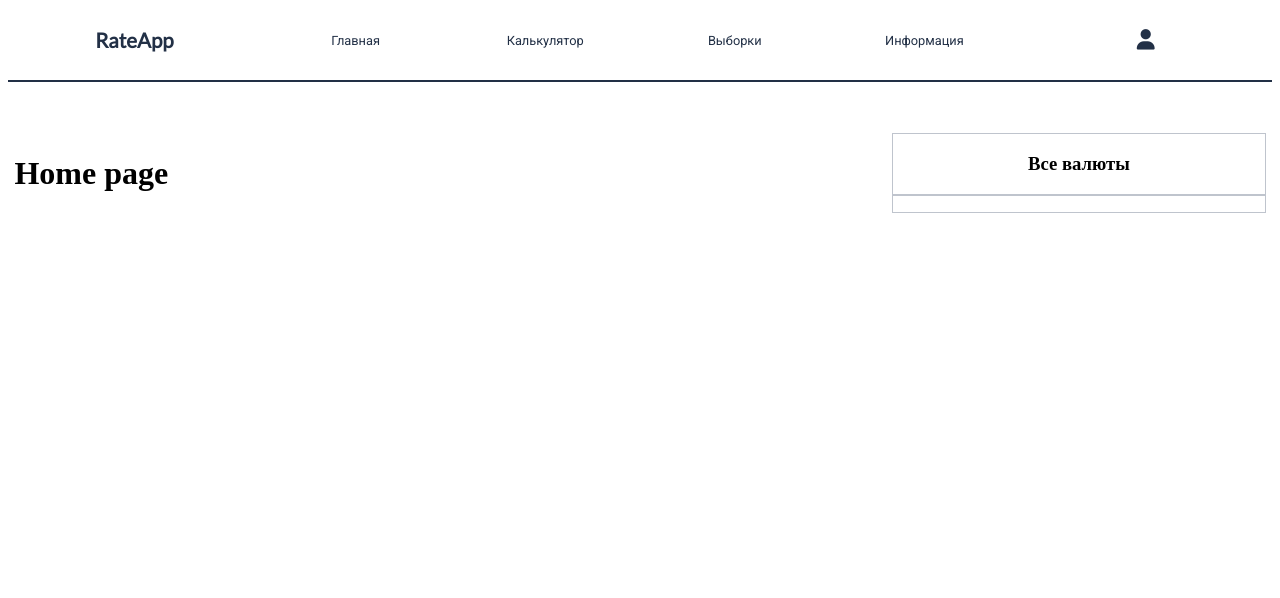
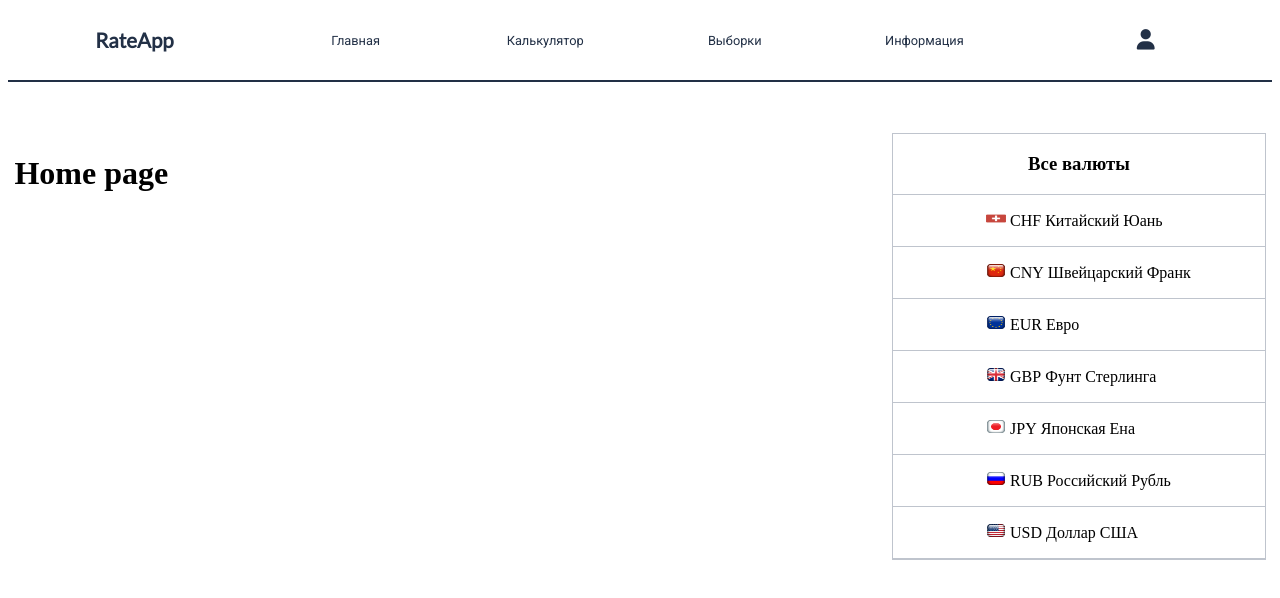
Before and after one commit to haliivi/react_exchange_rates, a React (Create React App) app: page / in a window 1280 px wide. Shown: the top 598 px of the page. Built offline with nearby package versions, Linux system fonts and the light colour scheme.

Commit message:
Wrap App component to RateContext.

```diff
--- a/src/App.jsx
+++ b/src/App.jsx
@@ -1,6 +1,7 @@
 import { Component } from 'react';
 import './App.scss';
 import Layout from './components/Layout/Layout';
+import { RateContext } from './context/RateContext'
 import CHF from './image/CHF.png'
 import CNY from './image/CNY.png'
 import EUR from './image/EUR.png'
@@ -29,7 +30,11 @@
     }
 
     render () {
-        return <Layout />
+        return (
+            <RateContext.Provider value={{state: this.state}}>
+                <Layout />
+            </RateContext.Provider>
+        )
     }
 }
 
--- a/src/components/Sidebar/Sidebar.jsx
+++ b/src/components/Sidebar/Sidebar.jsx
@@ -1,6 +1,9 @@
-import './Sidebar.scss'
+import { RateContext } from '../../context/RateContext';
+import './Sidebar.scss';
+import { useContext } from 'react';
 
 export const Sidebar = () => {
+    const {state} = useContext(RateContext)
     return (
         <div className="sidebar">
             <div className="sidebar-head">
@@ -8,7 +11,18 @@
             </div>
             <div className="sidebar-content">
                 <ul>
-                    <li></li>
+                    {
+                        Object.keys(state.currency).map((item, i) => (
+                            <li key={item}>
+                                <p>
+                                    <span>
+                                        <img src={state.currency[item].flag} alt={item} />&nbsp;{item}
+                                    </span>
+                                    &nbsp;{state.currency[item].name}
+                                </p>
+                            </li>
+                        ))
+                    }
                 </ul>
             </div>
         </div>
--- /dev/null
+++ b/src/context/RateContext.jsx
@@ -0,0 +1,3 @@
+import { createContext } from 'react';
+
+export const RateContext = createContext()
```
